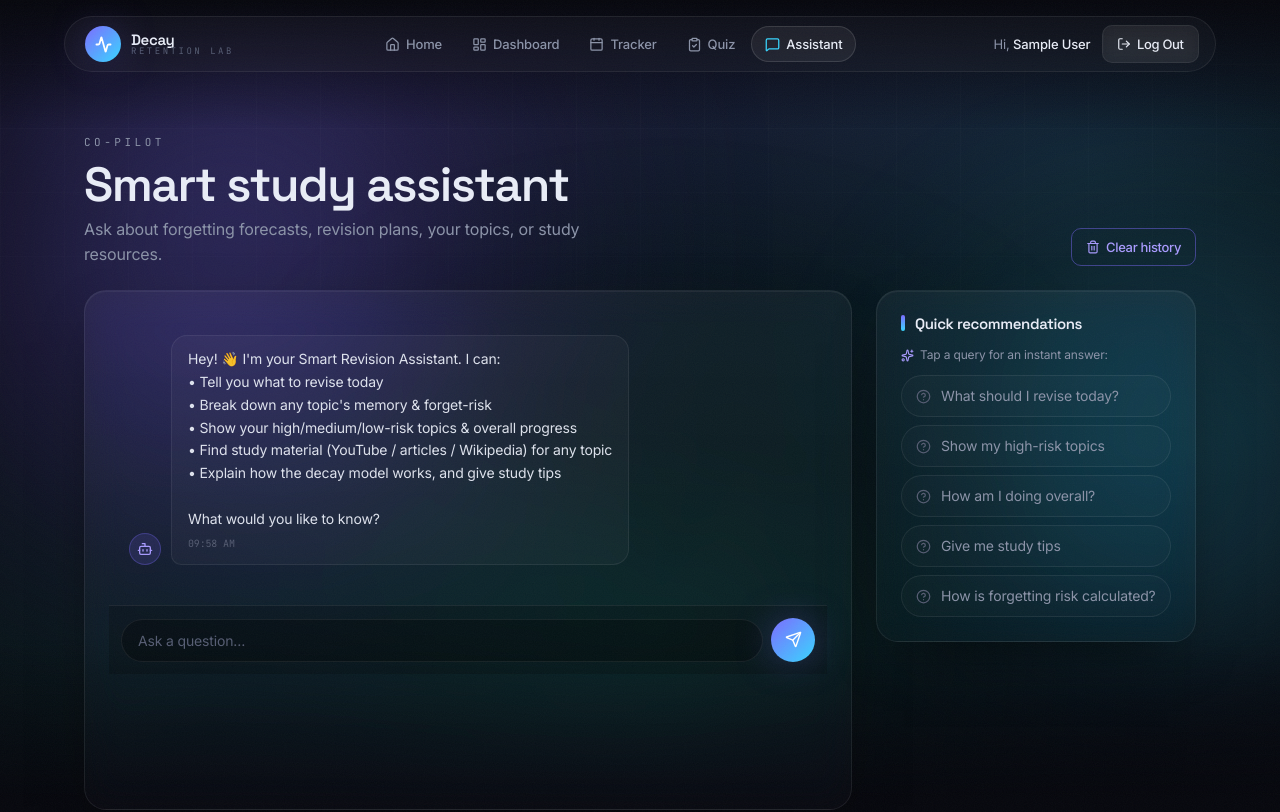
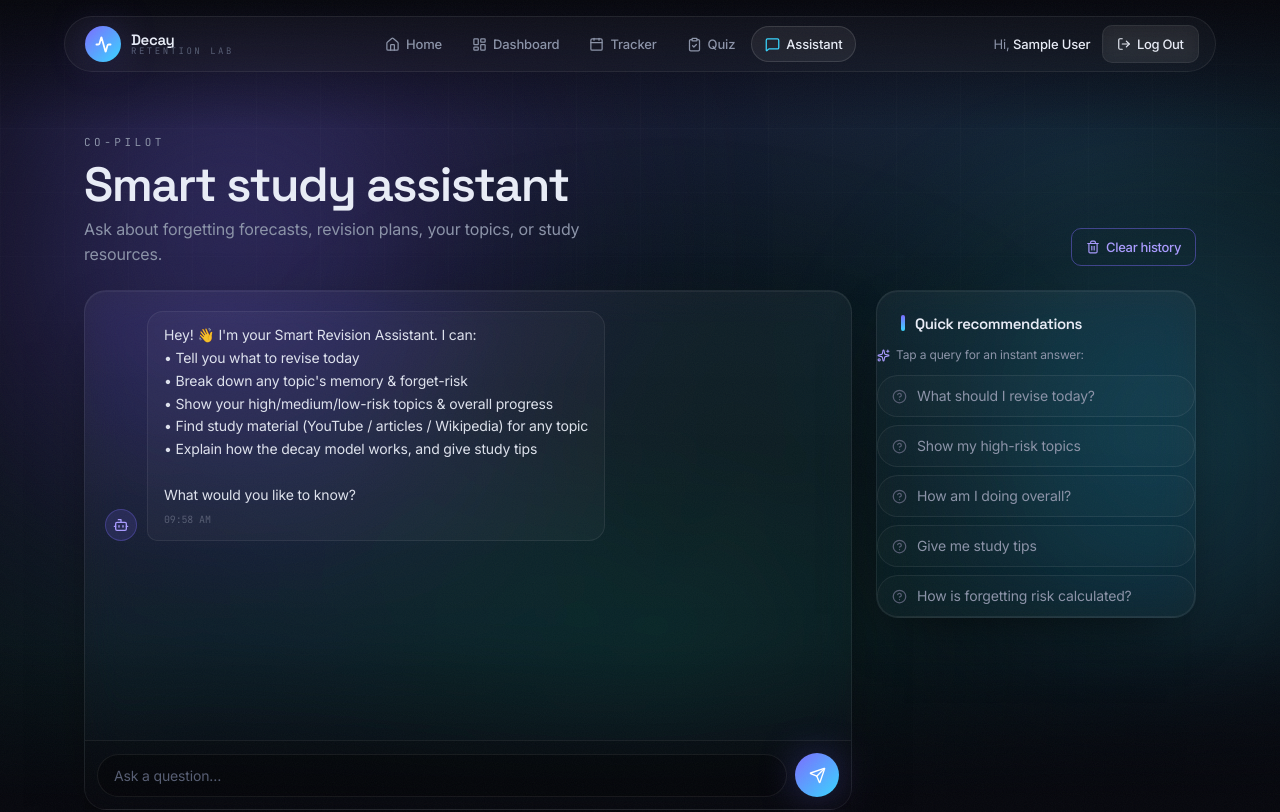
Before and after one commit to mahakkatahara/Knowledge-Tracker, a React (Vite) app: page /chat in a window 1280 px wide. Shown: the top 812 px of the page. Built offline with nearby package versions, Linux system fonts and the light colour scheme; sample sign-in values are in the browser's storage.

Commit message:
changes in card.jsx

```diff
--- a/src/components/Card.jsx
+++ b/src/components/Card.jsx
@@ -1,20 +1,19 @@
 import { cn } from "../lib/cn";
 
 /**
- * Card — glass panel. Same API as before (title, actions, className,
- * children, ...props incl. style) so existing call sites are untouched.
+ * Card — glass panel
  */
 const Card = ({ title, actions, className = "", children, ...props }) => {
   return (
     <div
       className={cn(
-        "glass rounded-[var(--radius-lg)] p-5 sm:p-6 transition-colors duration-300",
+        "glass rounded-[var(--radius-lg)] transition-colors duration-300",
         className
       )}
       {...props}
     >
       {(title || actions) && (
-        <div className="mb-4 flex items-center justify-between gap-3">
+        <div className="px-5 pt-5 sm:px-6 sm:pt-6 mb-4 flex items-center justify-between gap-3">
           {title && (
             <div className="flex items-center gap-2.5">
               <span className="h-4 w-1 rounded-full bg-[linear-gradient(180deg,#7c6cff,#38d6ff)]" />
@@ -23,10 +22,24 @@ const Card = ({ title, actions, className = "", children, ...props }) => {
               </h3>
             </div>
           )}
-          {actions && <div className="flex items-center gap-2">{actions}</div>}
+
+          {actions && (
+            <div className="flex items-center gap-2">
+              {actions}
+            </div>
+          )}
         </div>
       )}
-      <div>{children}</div>
+
+      {/* IMPORTANT */}
+      <div
+        className={cn(
+          "flex flex-col flex-1 min-h-0",
+          !(title || actions) && "h-full"
+        )}
+      >
+        {children}
+      </div>
     </div>
   );
 };
```
